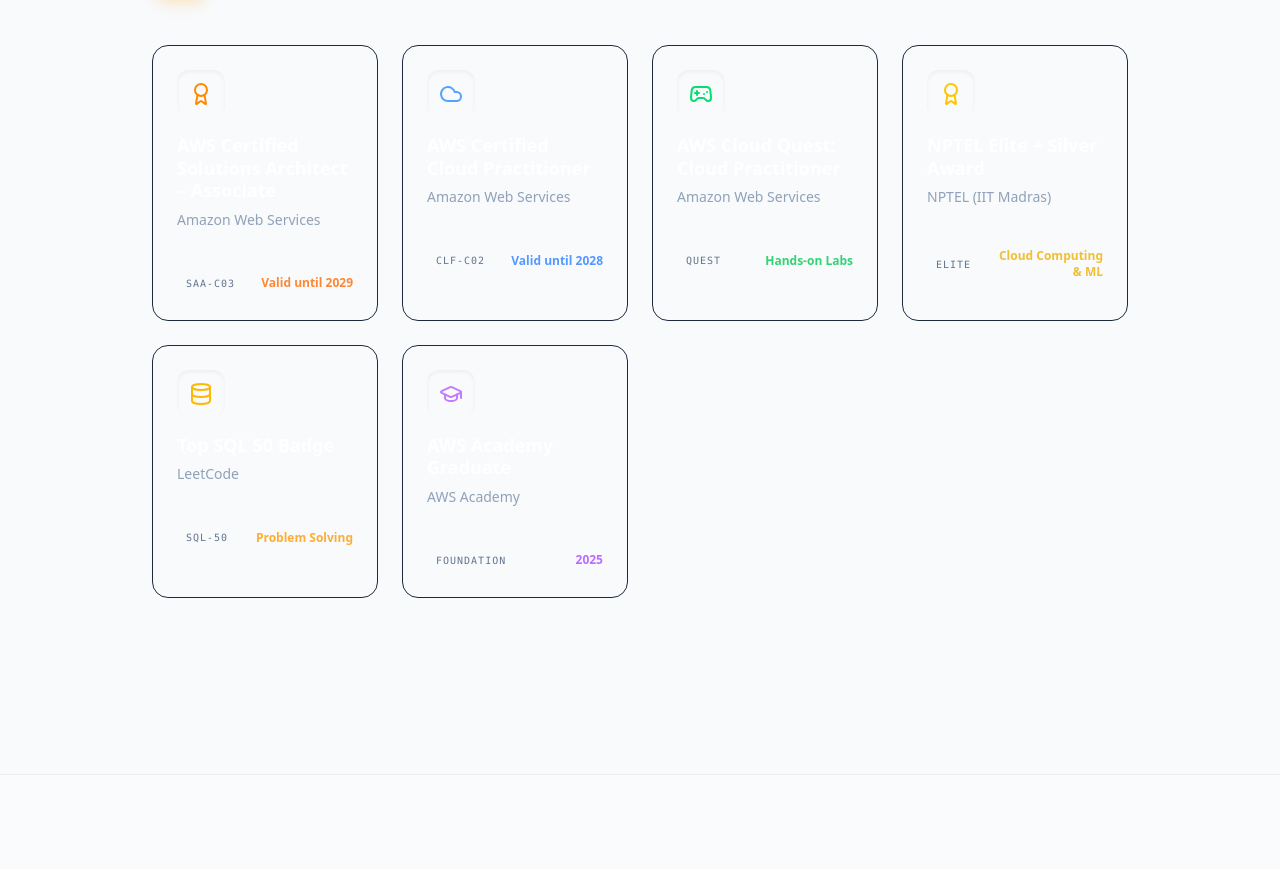
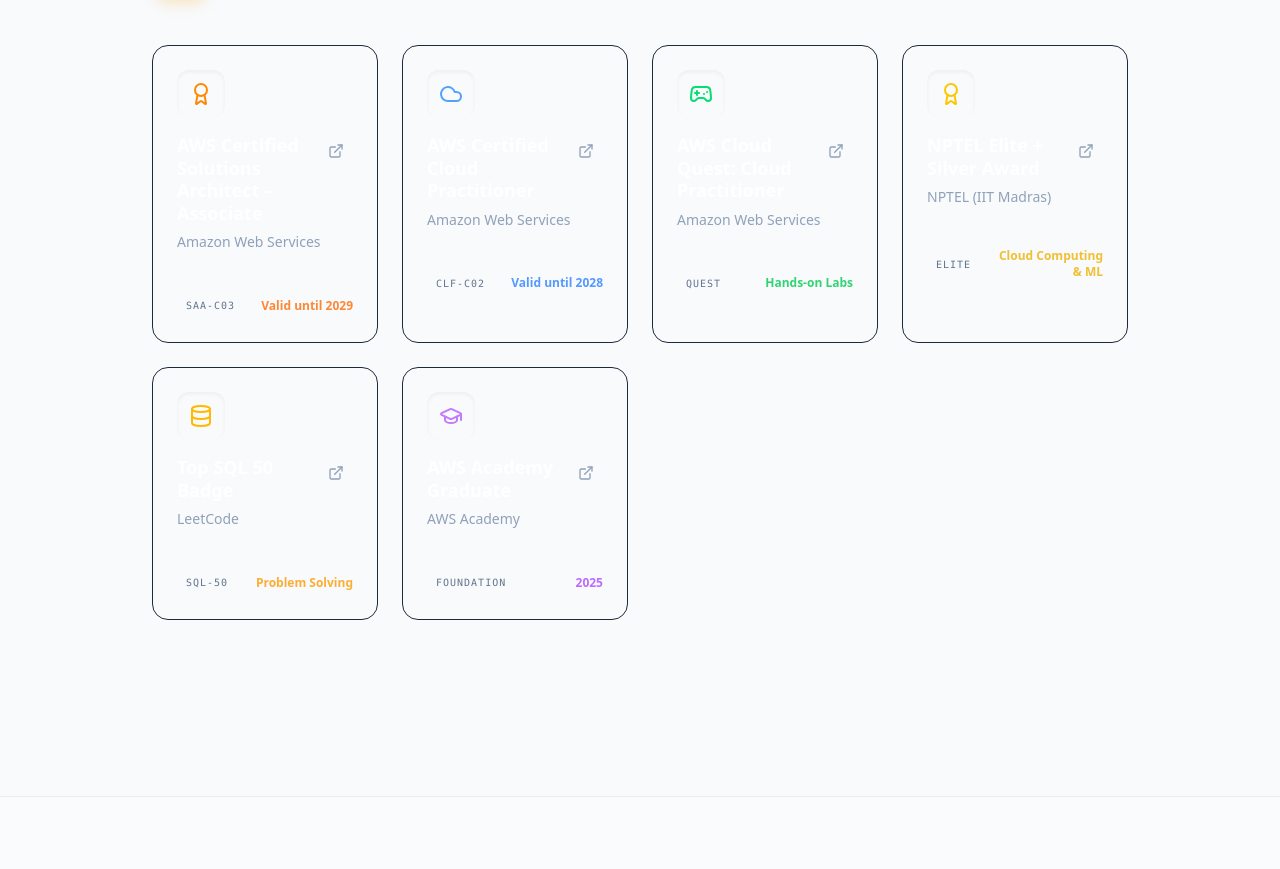
Before and after one commit to Binod231/Portfolio-Bin, a Next.js app: page / in a window 1280 px wide. Shown: the part 6220-7089 px from the top of the page. Built offline with nearby package versions, Linux system fonts and the light colour scheme.

Commit message:
Add verification links to certifications

```diff
--- a/src/components/sections/Certifications.tsx
+++ b/src/components/sections/Certifications.tsx
@@ -2,7 +2,7 @@
 
 import SectionWrapper from "@/components/ui/SectionWrapper";
 import { portfolio } from "@/data/portfolio";
-import { Award, Cloud, Database, GraduationCap, Trophy, Gamepad2 } from "lucide-react";
+import { Award, Cloud, Database, GraduationCap, Trophy, Gamepad2, ExternalLink } from "lucide-react";
 import RevealOnScroll from "@/components/ui/RevealOnScroll";
 
 const getIcon = (id: string) => {
@@ -98,14 +98,31 @@ export default function Certifications() {
                   </div>
 
                   <div className="relative z-10 w-full">
-                    <h3 className={`text-lg font-bold text-white mb-2 leading-tight ${style.titleGroupText} transition-colors`}>
-                      {cert.title}
-                    </h3>
+                    <div className="flex justify-between items-start mb-2">
+                      <h3 className={`text-lg font-bold text-white leading-tight ${style.titleGroupText} transition-colors pr-2`}>
+                        {cert.title}
+                      </h3>
+                      {cert.link && (
+                        <a
+                          href={cert.link}
+                          target="_blank"
+                          rel="noopener noreferrer"
+                          className={`
+                                    p-2 rounded-lg bg-white/5 hover:bg-white/10 text-slate-400 hover:text-white transition-all
+                                    border border-white/5 hover:border-white/20
+                                `}
+                          aria-label={`Verify ${cert.title}`}
+                        >
+                          <ExternalLink size={16} />
+                        </a>
+                      )}
+                    </div>
+
                     <div className="text-sm font-medium text-slate-400 mb-4 pb-4 border-b border-white/5">{cert.issuer}</div>
 
                     <div className="flex items-center justify-between mt-auto w-full pt-2 gap-3">
-                       <span className="text-[10px] font-mono tracking-widest uppercase text-slate-500 px-2 py-1 rounded border border-white/5 whitespace-nowrap">{cert.id}</span>
-                       <span className={`text-xs font-semibold ${style.dateText} text-right`}>{cert.date}</span>
+                      <span className="text-[10px] font-mono tracking-widest uppercase text-slate-500 px-2 py-1 rounded border border-white/5 whitespace-nowrap">{cert.id}</span>
+                      <span className={`text-xs font-semibold ${style.dateText} text-right`}>{cert.date}</span>
                     </div>
                   </div>
                 </div>
--- a/src/data/portfolio.ts
+++ b/src/data/portfolio.ts
@@ -149,6 +149,8 @@ export const portfolio = {
       theme: "orange",
       border: "hover:border-orange-500/50",
       gradient: "from-orange-500/10 to-transparent",
+      link: "https://cp.certmetrics.com/amazon/en/public/verify/credential/608246a4da294388bcb53230d5012505", // Placeholder logic
+
     },
     {
       title: "AWS Certified Cloud Practitioner",
@@ -158,6 +160,8 @@ export const portfolio = {
       theme: "blue",
       border: "hover:border-blue-500/50",
       gradient: "from-blue-500/10 to-transparent",
+      link: "https://www.credly.com/badges/f31fbcf5-1fdc-4f17-9f1b-41d7a1973d5c/public_url",
+
     },
     {
       title: "AWS Cloud Quest: Cloud Practitioner",
@@ -167,6 +171,8 @@ export const portfolio = {
       theme: "green",
       border: "hover:border-green-500/50",
       gradient: "from-green-500/10 to-transparent",
+      link: "https://www.credly.com/badges/f3b317af-3010-4168-a35d-57019fab009e/public_url",
+
     },
     {
       title: "NPTEL Elite + Silver Award",
@@ -176,6 +182,8 @@ export const portfolio = {
       theme: "yellow",
       border: "hover:border-yellow-500/50",
       gradient: "from-yellow-500/10 to-transparent",
+      link: "https://drive.google.com/file/d/1PLmbxr-GYJdqlXvptDIMHc2d7Xa9_DVz/view?usp=drive_link",
+
     },
     {
       title: "Top SQL 50 Badge",
@@ -185,6 +193,8 @@ export const portfolio = {
       theme: "amber",
       border: "hover:border-amber-500/50",
       gradient: "from-amber-500/10 to-transparent",
+      link: "https://leetcode.com/u/Binod124/",
+
     },
     {
       title: "AWS Academy Graduate",
@@ -193,7 +203,9 @@ export const portfolio = {
       id: "FOUNDATION",
       theme: "purple",
       border: "hover:border-purple-500/50",
-      gradient: "from-purple-500/10 to-transparent"
+      gradient: "from-purple-500/10 to-transparent",
+      link: "https://www.credly.com/badges/399aee65-8615-4184-8e2e-936079480423/public_url",
+
     },
   ],
   blogs: [
```
Also changed, not shown: src/types/index.ts (+7 -3 lines).
